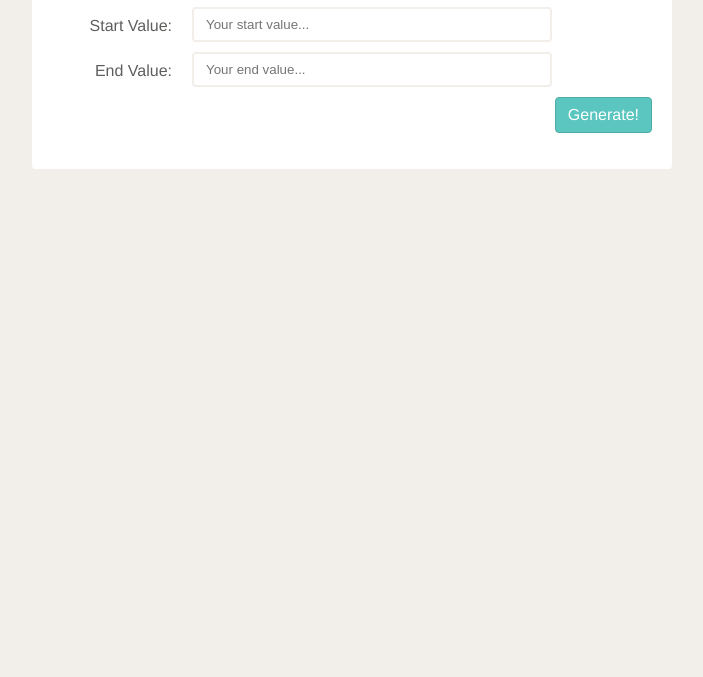
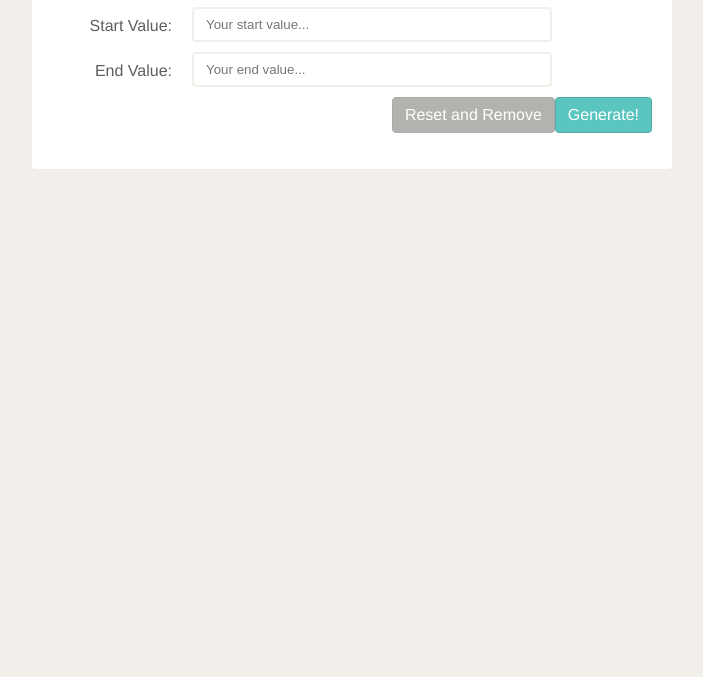
Before and after one commit to marinacardone/DynamicFizzBuzz, a plain HTML site: page index.html in a window 1280 px wide. Shown: the part 123-800 px from the top of the page, without its empty margins (288-991 px from the left). Drawn offline with Linux system fonts and the light colour scheme.

Commit message:
Added reset
Added functionality to reset form and clear results

```diff
--- a/index.html
+++ b/index.html
@@ -18,6 +18,7 @@
             </div>
             <div class="row">
                 <button type="submit" id="submitForm">Generate!</button>
+                <button type="reset" id="resetResults" class="reset">Reset and Remove</button>
             </div>
         </form>
         <div id="results">
@@ -44,6 +45,10 @@
           }
 
     });
+
+    document.getElementById("resetResults").addEventListener("click", function () {
+        document.getElementById('results').innerHTML = '';
+    });
 </script>
 </body>
 </html>
--- a/styles.css
+++ b/styles.css
@@ -42,4 +42,9 @@ button{
     font-size: 1em;
     font-family: Helvetica,Arial,sans-serif;
     padding: 8px 12px;
+    cursor: pointer;
 }
+.reset{
+    background: #B4B2AE;
+    border-color:#aaa;
+}
```
